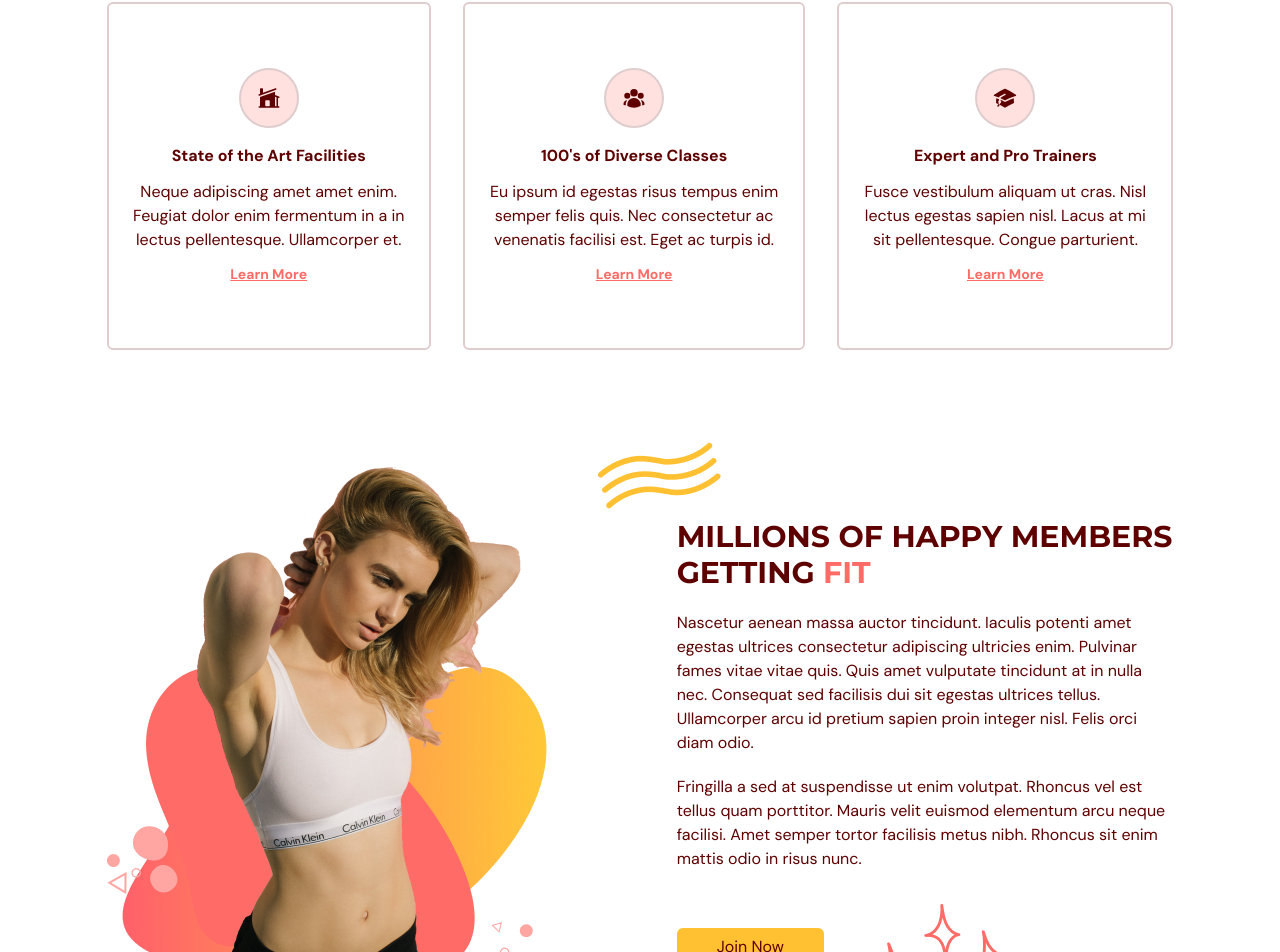
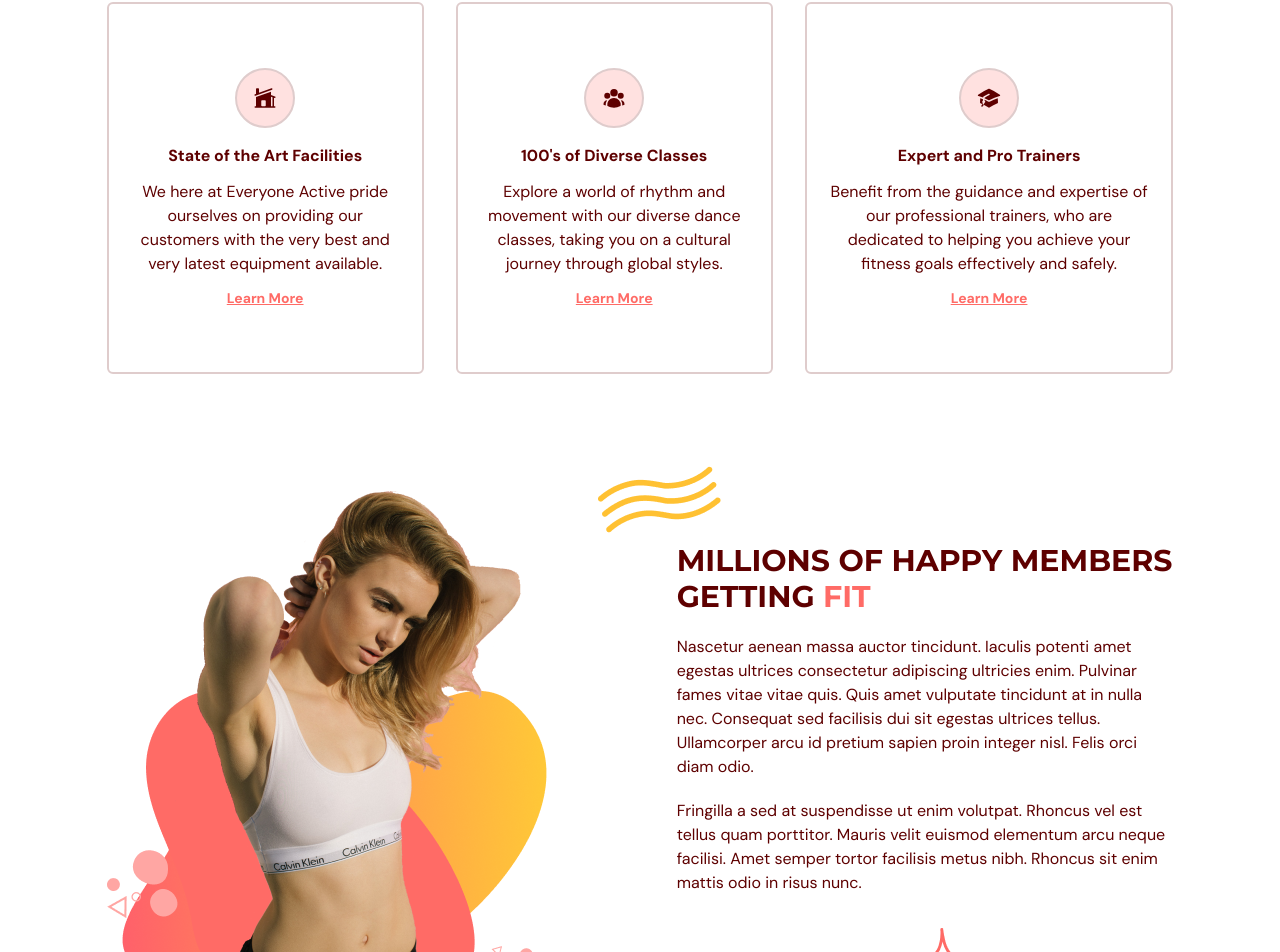
Before and after one commit to MenatallaGomaa/EvoGym, a React (Vite) app: page / in a window 1280 px wide. Shown: the part 1034-1986 px from the top of the page. Built offline with nearby package versions, Linux system fonts and the light colour scheme.

Commit message:
adding more content to the benifit section

```diff
--- a/src/scenes/beneifits/index.tsx
+++ b/src/scenes/beneifits/index.tsx
@@ -15,19 +15,19 @@ const benefits: Array<BenefitType> = [
     icon: <HomeModernIcon className="h-6 w-6" />,
     title: "State of the Art Facilities",
     description:
-      "Neque adipiscing amet amet enim. Feugiat dolor enim fermentum in a in lectus pellentesque. Ullamcorper et.",
+      "We here at Everyone Active pride ourselves on providing our customers with the very best and very latest equipment available.",
   },
   {
     icon: <UserGroupIcon className="h-6 w-6" />,
     title: "100's of Diverse Classes",
     description:
-      "Eu ipsum id egestas risus tempus enim semper felis quis. Nec consectetur ac venenatis facilisi est. Eget ac turpis id.",
+      "Explore a world of rhythm and movement with our diverse dance classes, taking you on a cultural journey through global styles.",
   },
   {
     icon: <AcademicCapIcon className="h-6 w-6" />,
     title: "Expert and Pro Trainers",
     description:
-      "Fusce vestibulum aliquam ut cras. Nisl lectus egestas sapien nisl. Lacus at mi sit pellentesque. Congue parturient.",
+      "Benefit from the guidance and expertise of our professional trainers, who are dedicated to helping you achieve your fitness goals effectively and safely.",
   },
 ];
 
```
